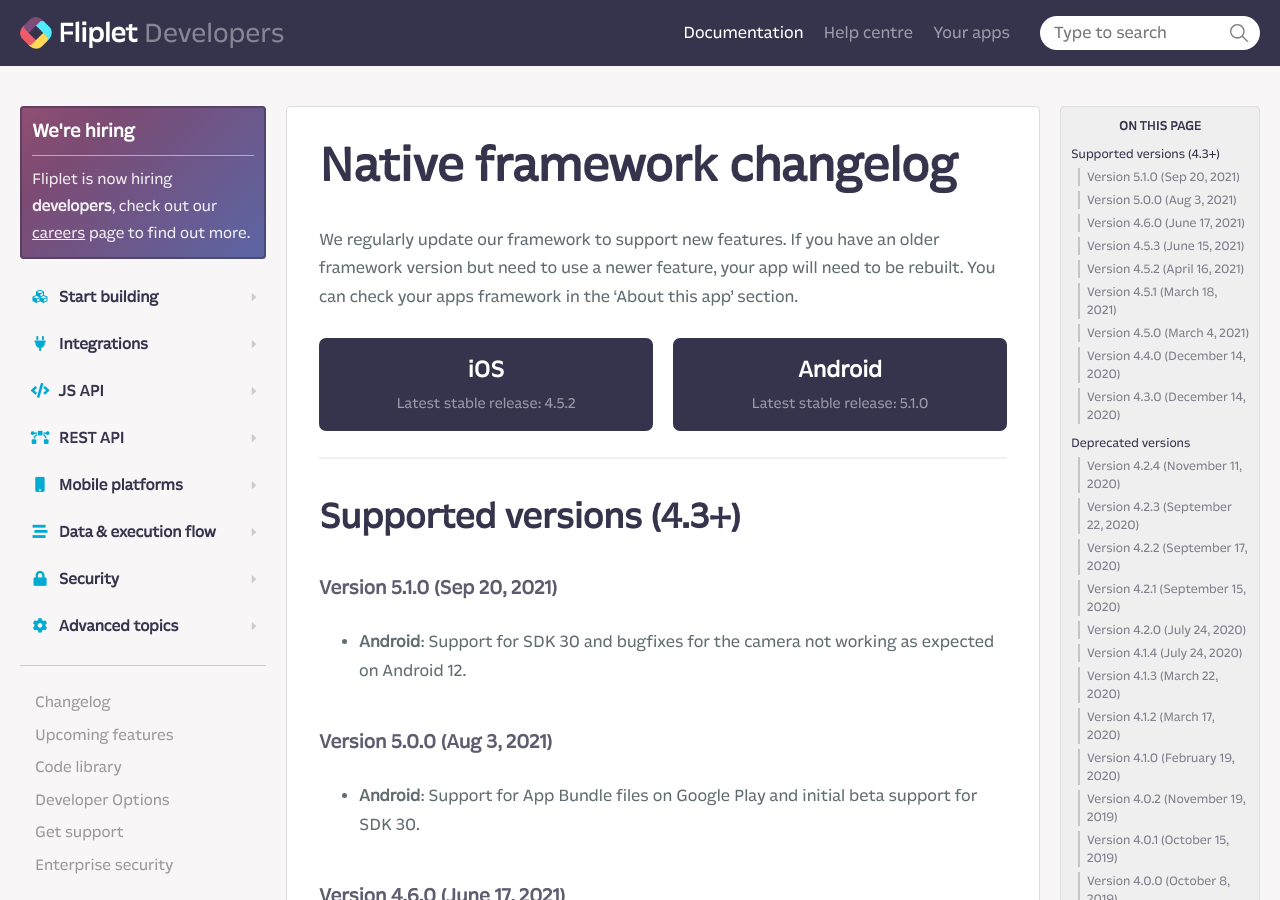
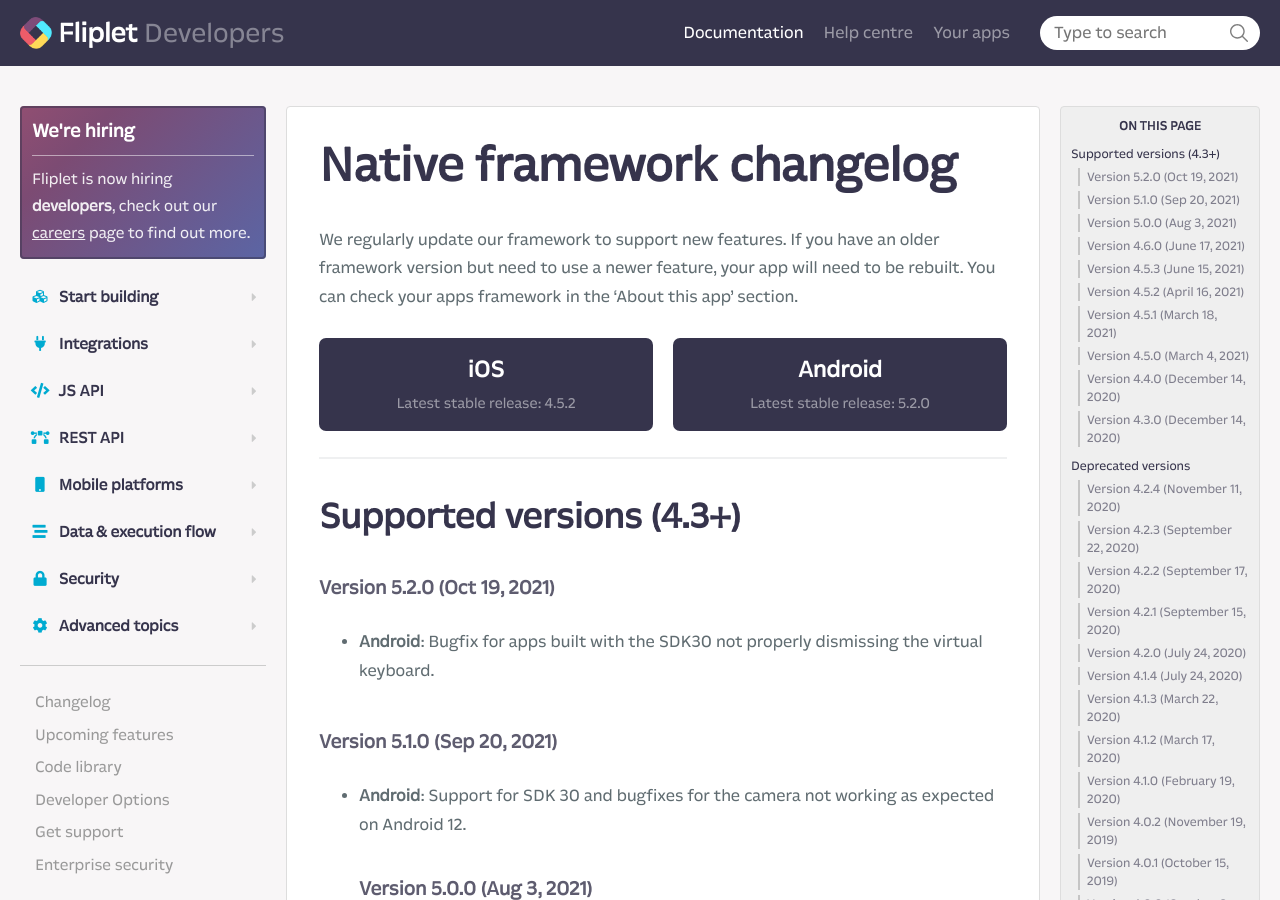
Before and after one commit to Fliplet/fliplet-cli, a Jekyll site: the page built from docs/Native-framework-changelog.md, in a window 1280 px wide and 900 px high. Built offline with Jekyll 4.4.1, drawn with Linux system fonts in a browser that asks for light colours; nearby versions of some CDN libraries; our own code applies the rules of GitHub Pages for plain Markdown files; library files that are not in the unit come from our copies; comment, search, counter and statistics services are not loaded; a style sheet for code colours, icons or effects is not loaded.

Commit message:
changelog for new framework version

```diff
--- a/docs/Native-framework-changelog.md
+++ b/docs/Native-framework-changelog.md
@@ -13,7 +13,7 @@
   <div class="bl two">
     <div>
       <h4>Android</h4>
-      <p>Latest stable release: 5.1.0</p>
+      <p>Latest stable release: 5.2.0</p>
     </div>
   </div>
 </section>
@@ -23,10 +23,13 @@
 
 ## Supported versions (4.3+)
 
+### Version 5.2.0 (Oct 19, 2021)
+
+- **Android**: Bugfix for apps built with the SDK30 not properly dismissing the virtual keyboard.
+
 ### Version 5.1.0 (Sep 20, 2021)
 
 - **Android**: Support for SDK 30 and bugfixes for the camera not working as expected on Android 12.
-
 ### Version 5.0.0 (Aug 3, 2021)
 
 - **Android**: Support for App Bundle files on Google Play and initial beta support for SDK 30.
```
Also changed, not shown: docs/Changelog.md.
